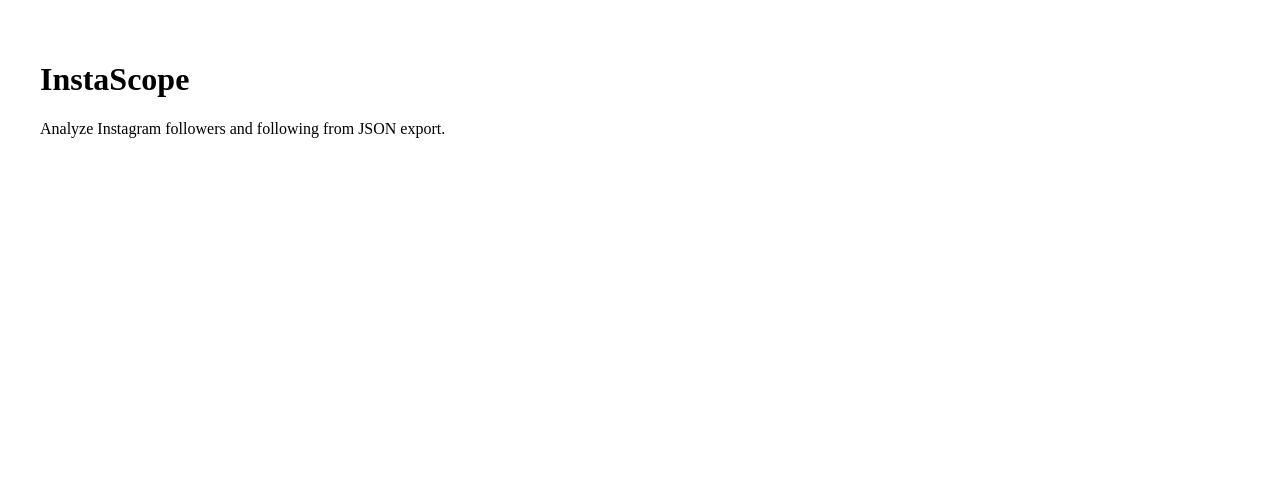
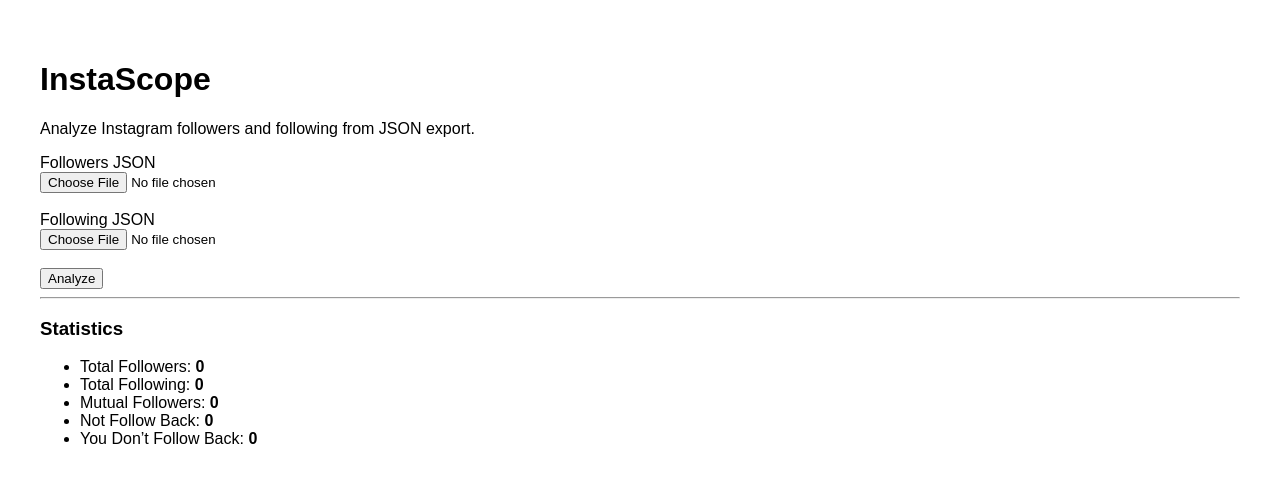
Before and after one commit to xebec51/instascope, a React (Vite) app: page / in a window 1280 px wide. Shown: the top 482 px of the page. Built offline with nearby package versions, Linux system fonts and the light colour scheme.

Commit message:
feat: analyze Instagram followers relationships and show statistics

```diff
--- a/src/App.jsx
+++ b/src/App.jsx
@@ -1,8 +1,13 @@
+import FileUpload from "./components/FileUpload";
+
 function App() {
   return (
-    <div style={{ padding: "2rem" }}>
+    <div style={{ padding: "2rem", fontFamily: "Arial, sans-serif" }}>
       <h1>InstaScope</h1>
       <p>Analyze Instagram followers and following from JSON export.</p>
+
+      {/* INI WAJIB ADA */}
+      <FileUpload />
     </div>
   );
 }
--- a/src/components/FileUpload.jsx
+++ b/src/components/FileUpload.jsx
@@ -5,10 +5,14 @@ function FileUpload() {
   const [followers, setFollowers] = useState([]);
   const [following, setFollowing] = useState([]);
 
+  const [mutual, setMutual] = useState([]);
+  const [notFollowBack, setNotFollowBack] = useState([]);
+  const [youNotFollowBack, setYouNotFollowBack] = useState([]);
+
   const readJSON = (file) => {
     return new Promise((resolve, reject) => {
       const reader = new FileReader();
-      reader.onload = e => resolve(JSON.parse(e.target.result));
+      reader.onload = (e) => resolve(JSON.parse(e.target.result));
       reader.onerror = reject;
       reader.readAsText(file);
     });
@@ -21,25 +25,53 @@ function FileUpload() {
     const followingFile = e.target.following.files[0];
 
     if (!followersFile || !followingFile) {
-      alert("Please upload both JSON files.");
+      alert("Please upload both followers and following JSON files.");
       return;
     }
 
     try {
+      // Read JSON files
       const followersJSON = await readJSON(followersFile);
       const followingJSON = await readJSON(followingFile);
 
+      // Parse usernames
       const followersList = parseFollowers(followersJSON);
       const followingList = parseFollowing(followingJSON);
 
+      // Save raw data
       setFollowers(followersList);
       setFollowing(followingList);
 
+      // Analysis using Set (fast & accurate)
+      const followersSet = new Set(followersList);
+      const followingSet = new Set(followingList);
+
+      const mutualResult = followersList.filter((u) =>
+        followingSet.has(u)
+      );
+
+      const notFollowBackResult = followingList.filter(
+        (u) => !followersSet.has(u)
+      );
+
+      const youNotFollowBackResult = followersList.filter(
+        (u) => !followingSet.has(u)
+      );
+
+      // Save analysis results
+      setMutual(mutualResult);
+      setNotFollowBack(notFollowBackResult);
+      setYouNotFollowBack(youNotFollowBackResult);
+
+      // Debug (optional)
       console.log("Followers:", followersList);
       console.log("Following:", followingList);
+      console.log("Mutual:", mutualResult);
+      console.log("Not Follow Back:", notFollowBackResult);
+      console.log("You Don't Follow Back:", youNotFollowBackResult);
 
     } catch (error) {
-      alert("Failed to read JSON files.");
+      alert("Failed to read or process JSON files.");
       console.error(error);
     }
   };
@@ -66,8 +98,14 @@ function FileUpload() {
 
       <hr />
 
-      <p>Total Followers: <strong>{followers.length}</strong></p>
-      <p>Total Following: <strong>{following.length}</strong></p>
+      <h3>Statistics</h3>
+      <ul>
+        <li>Total Followers: <strong>{followers.length}</strong></li>
+        <li>Total Following: <strong>{following.length}</strong></li>
+        <li>Mutual Followers: <strong>{mutual.length}</strong></li>
+        <li>Not Follow Back: <strong>{notFollowBack.length}</strong></li>
+        <li>You Don’t Follow Back: <strong>{youNotFollowBack.length}</strong></li>
+      </ul>
     </div>
   );
 }
--- a/src/utils/instagramParser.js
+++ b/src/utils/instagramParser.js
@@ -6,6 +6,10 @@ export function parseFollowers(json) {
 
 export function parseFollowing(json) {
   return json.relationships_following
-    .map(item => item.string_list_data?.[0]?.value)
+    .map(item =>
+      item.title ||
+      item.string_list_data?.[0]?.value ||
+      null
+    )
     .filter(Boolean);
 }
```
